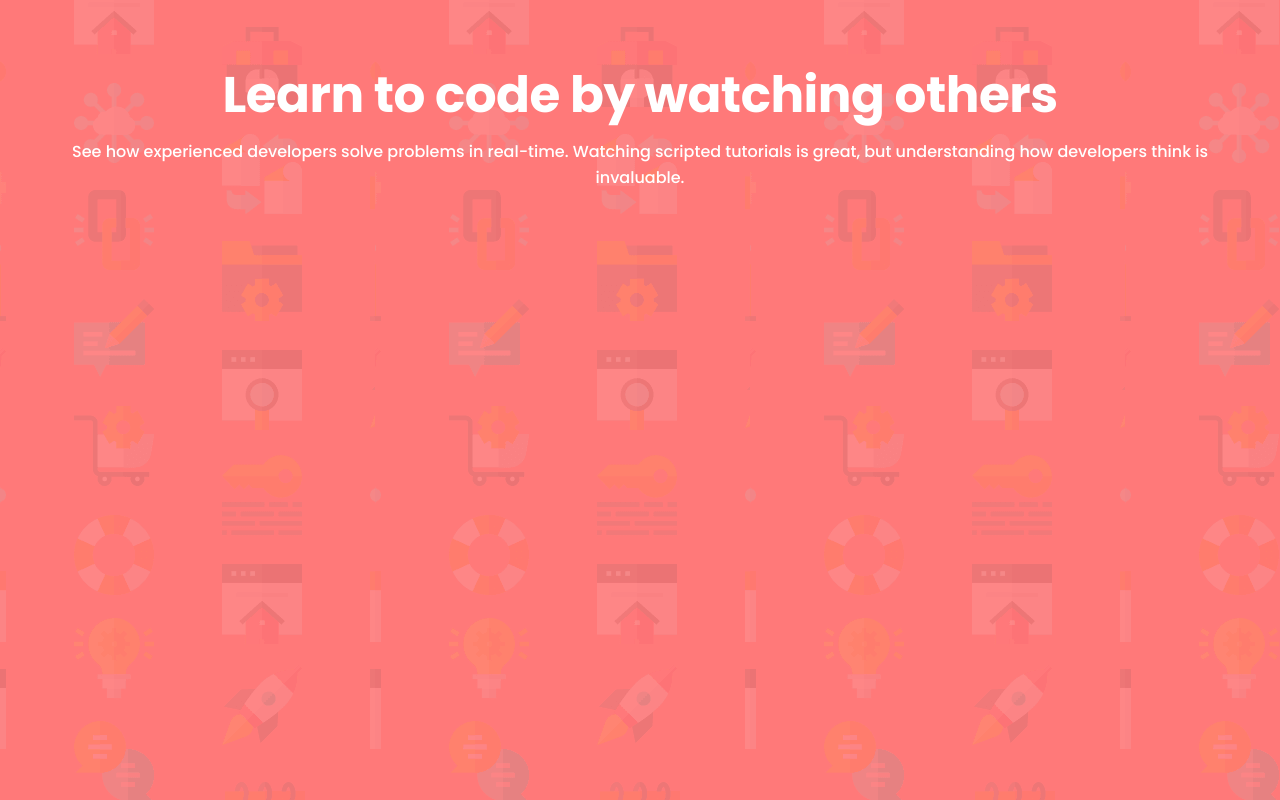
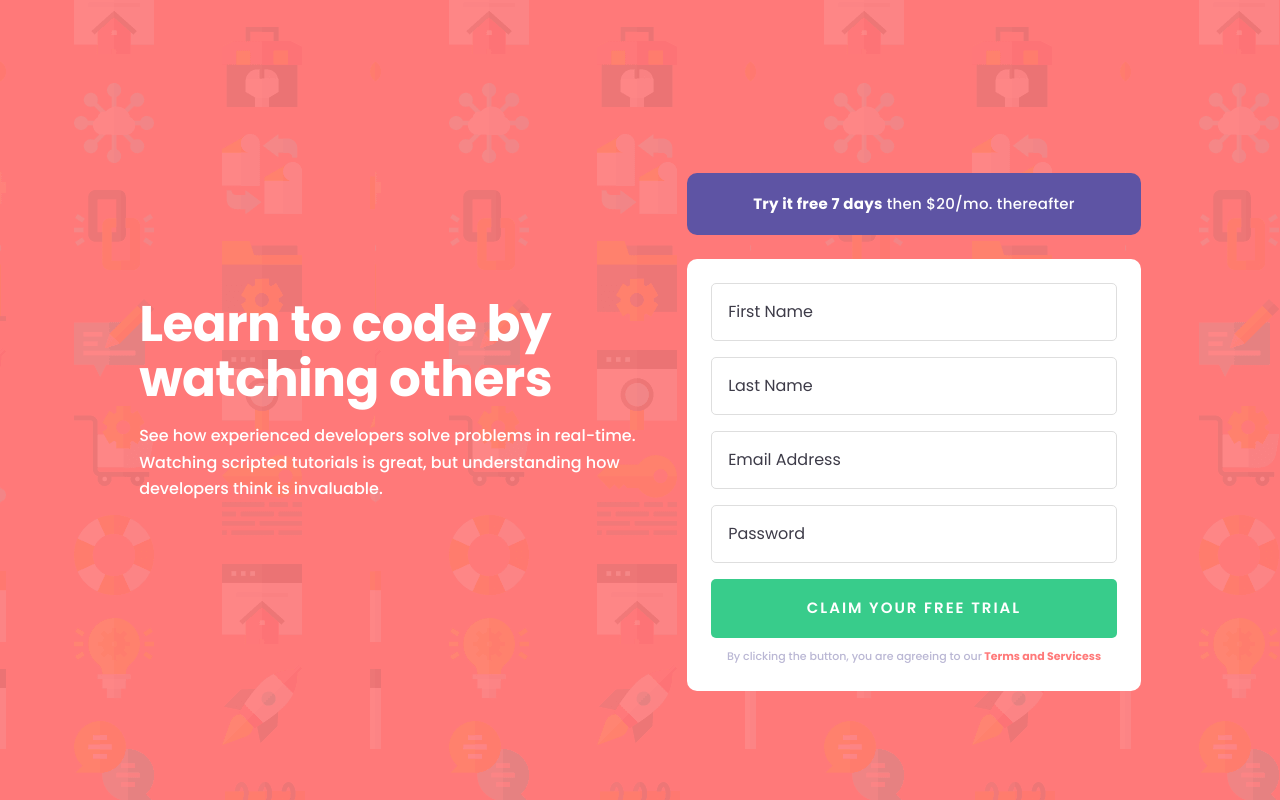
Before and after one commit to DemetreBerdzenadze7/form-validator, a React (Vite) app: page / in a window 1280 px wide. Built offline with nearby package versions, Linux system fonts and the light colour scheme.

Commit message:
feat: add Main component and update App layout with form inputs

```diff
--- a/src/App.tsx
+++ b/src/App.tsx
@@ -1,12 +1,16 @@
 import Header from "./components/header/Header";
+import Main from "./components/main/Main";
 
 function App() {
   return (
     <>
-      <div className="w-screen h-screen bg-error px-8 py-17 bg-[url(/images/bg-intro-mobile.png)]">
-        <div>
+      <div className=" w-screen h-screen bg-error px-8 py-17 bg-[url(/images/bg-intro-mobile.png)] flex flex-col items-center justify-center lg:flex-row lg:gap-12 lg:px- ">
+        <header>
           <Header />
-        </div>
+        </header>
+        <main className="mt-16">
+          <Main />
+        </main>
       </div>
     </>
   );
--- a/src/components/header/Header.tsx
+++ b/src/components/header/Header.tsx
@@ -1,10 +1,10 @@
 export default function Header() {
   return (
-    <div className="text-center">
-      <h1 className="text-[28px] tracking-[-0.3px] leading-[1.3] text-white font-bold mb-4 md:text-[50px] md:leading-[1.1] md:tracking-[-0.5px]">
+    <div className="text-center max-w-125">
+      <h1 className="text-[28px] tracking-[-0.3px] leading-[1.3] text-white font-bold mb-4 md:text-[50px] md:leading-[1.1] md:tracking-[-0.5px] lg:text-left">
         Learn to code by watching others
       </h1>
-      <p className="text-base text-white leading-[1.65] font-medium">
+      <p className="text-base text-white leading-[1.65] font-medium lg:text-left">
         See how experienced developers solve problems in real-time. Watching
         scripted tutorials is great, but understanding how developers think is
         invaluable.
--- /dev/null
+++ b/src/components/main/Main.tsx
@@ -0,0 +1,37 @@
+import inputs from "./inputs.json";
+
+const Main = () => {
+  return (
+    <div className="flex flex-col">
+      <button className="bg-trial text-white py-4.5 px-16.5 text-center rounded-[10px] max-w-118.5 text-[15px] font-medium leading-[1.73] tracking-[0.27px] hover:bg-trial-2  ">
+        <span className="font-bold ">Try it free 7 days</span> then $20/mo.
+        thereafter
+      </button>
+      <div className="bg-white p-6 mt-6 max-w-118.5 rounded-[10px]">
+        <form className="flex flex-col gap-4 ">
+          {inputs.map((input) => (
+            <input
+              key={input.id}
+              type={input.type}
+              placeholder={input.txt}
+              className="border border-[#dedede] p-4 rounded-[5px] placeholder:text-txt text-txt"
+            />
+          ))}
+          <button
+            type="submit"
+            className="bg-submit text-[15px] text-white font-semibold py-4 tracking-[2px] leading-[1.75] hover:bg-light-submit rounded-[5px] "
+          >
+            CLAIM YOUR FREE TRIAL
+          </button>
+        </form>
+
+        <p className="mt-2 text-[11px] leading-[1.9] font-medium text-light-trial text-center ">
+          By clicking the button, you are agreeing to our
+          <span className="text-error font-bold"> Terms and Servicess</span>
+        </p>
+      </div>
+    </div>
+  );
+};
+
+export default Main;
--- /dev/null
+++ b/src/components/main/inputs.json
@@ -0,0 +1,22 @@
+[
+  {
+    "id": 1,
+    "type": "text",
+    "txt": "First Name"
+  },
+  {
+    "id": 2,
+    "type": "text",
+    "txt": "Last Name"
+  },
+  {
+    "id": 3,
+    "type": "email",
+    "txt": "Email Address"
+  },
+  {
+    "id": 4,
+    "type": "password",
+    "txt": "Password"
+  }
+]
--- a/src/index.css
+++ b/src/index.css
@@ -19,11 +19,6 @@
   }
 
   body {
-    display: flex;
-    justify-content: center;
-    align-items: center;
-
-    min-height: 100vh;
     font-family: "Poppins", sans-serif;
   }
 }
```
